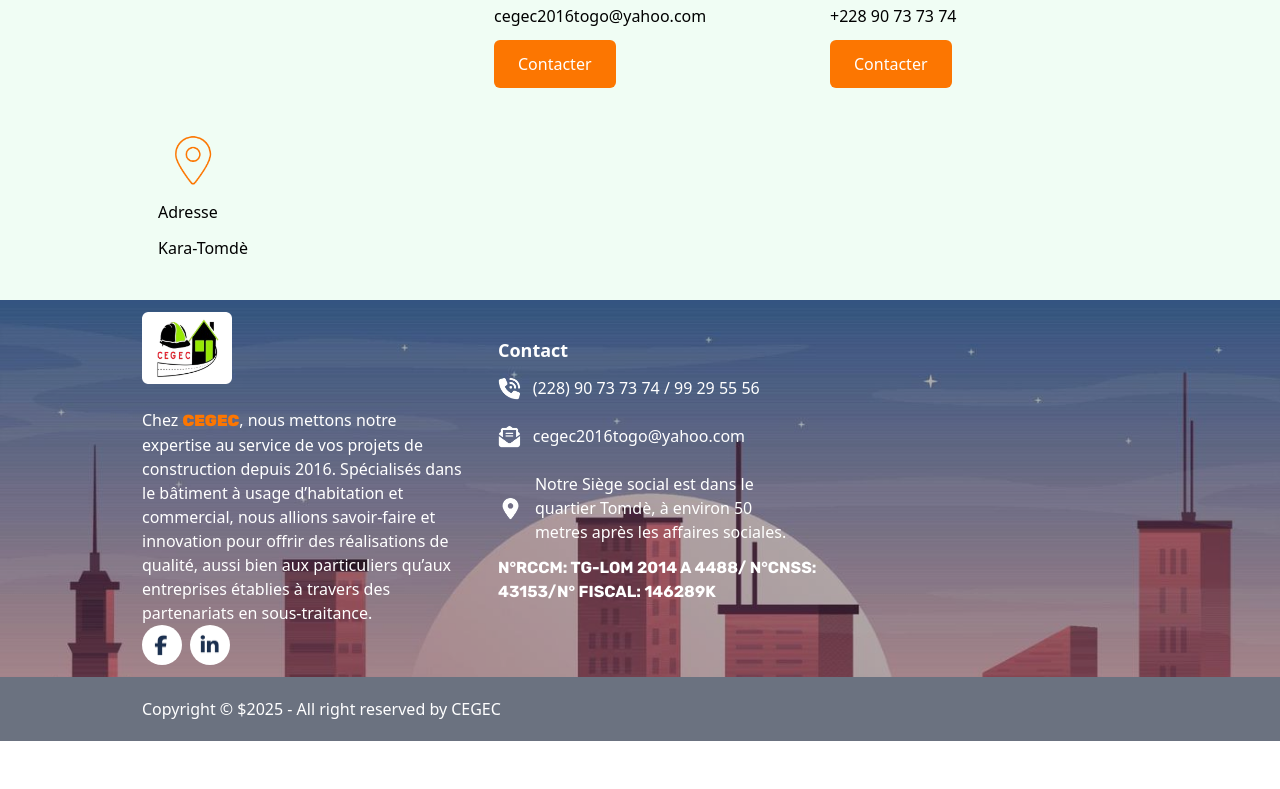
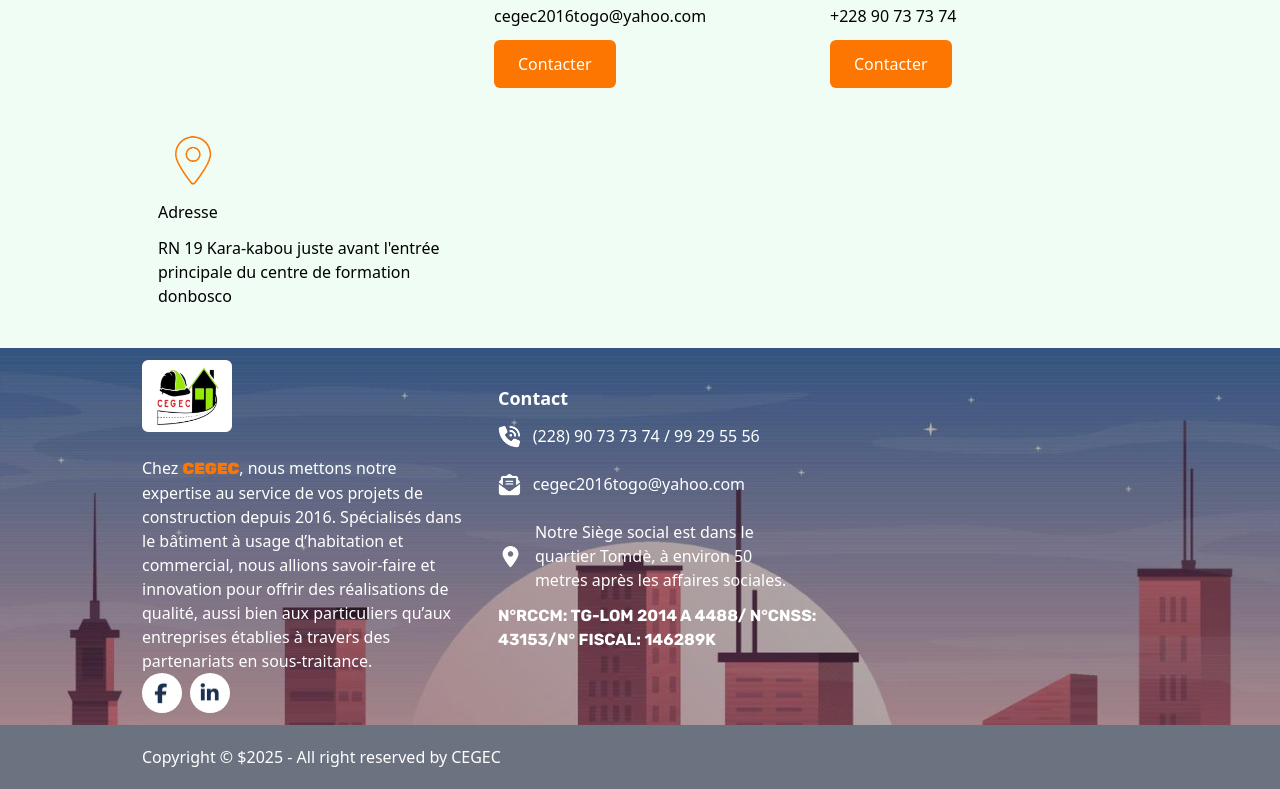
Before and after one commit to MnD3v/cegec, a Next.js app: page / in a window 1280 px wide. Shown: the part 5097-5886 px from the top of the page. Before the commit the page ends 5838 px from the top, so only its background shows below. Built offline with nearby package versions, Linux system fonts and the light colour scheme.

Commit message:
adresse de CEGEC

```diff
--- a/app/components/contact.tsx
+++ b/app/components/contact.tsx
@@ -46,7 +46,7 @@ const Contact = () => {
                     <img src={`/icons/c-map.png`} alt="" className='h-10 md:h-14 self-start' />
 
                     <h3>Adresse</h3>
-                    <p style={{ whiteSpace: 'pre-wrap' }} className=''>Kara-Tomdè </p>
+                    <p style={{ whiteSpace: 'pre-wrap' }} className=''>RN 19 Kara-kabou juste avant l'entrée principale du centre de formation donbosco</p>
 
 
                 </motion.div>
```
